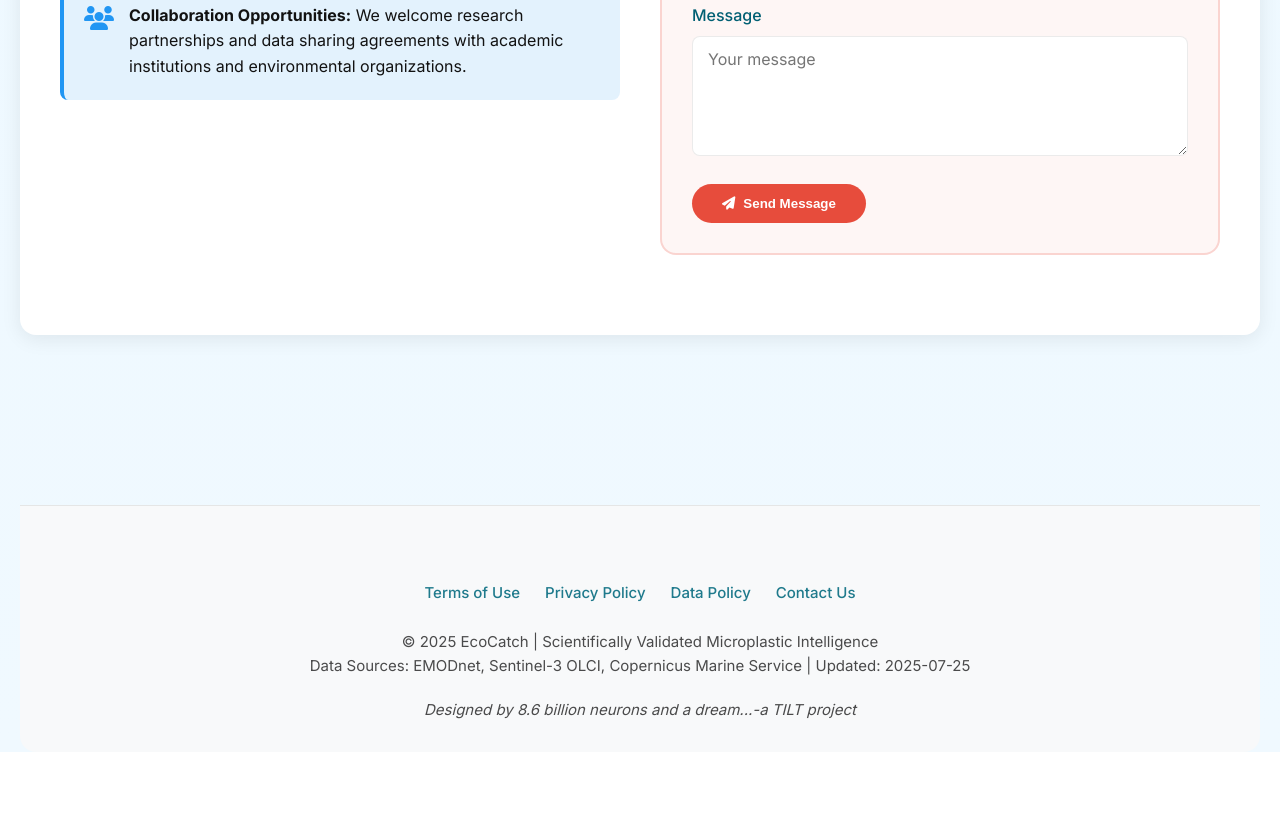
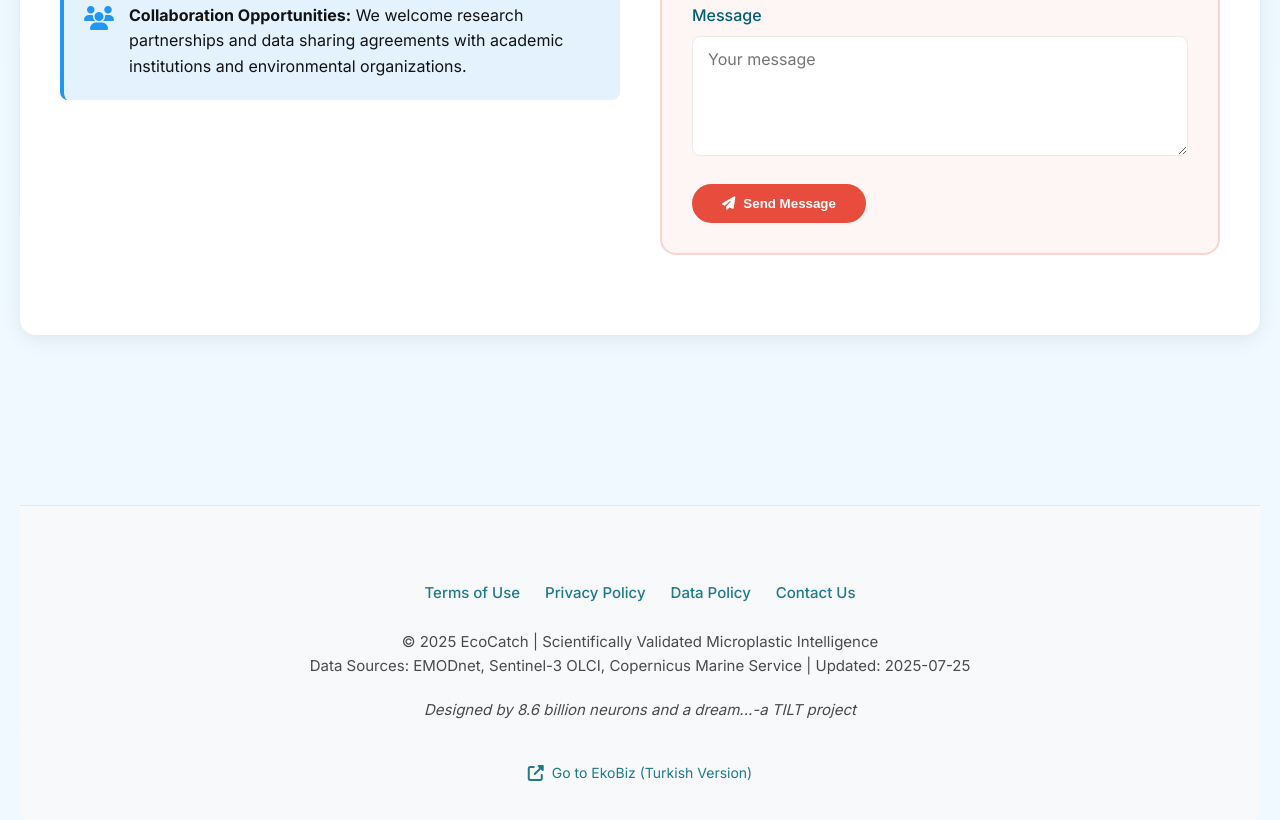
Before and after one commit to elizyasandikcii/EcoCatch, a plain HTML site: page index.html in a window 1280 px wide. Shown: the part 8166-8986 px from the top of the page. Before the commit the page ends 8918 px from the top, so only its background shows below. Drawn offline with nearby package versions, Linux system fonts and the light colour scheme.

Commit message:
Update index.html

```diff
--- a/index.html
+++ b/index.html
@@ -912,6 +912,28 @@
             color: var(--ocean-teal);
         }
 
+        /* ADDED: EkoBiz link style */
+        .ekobiz-link {
+            margin-top: 30px;
+            padding: 10px;
+            font-size: 14px;
+            color: var(--ocean-blue);
+            text-decoration: none;
+            display: inline-flex;
+            align-items: center;
+            gap: 8px;
+            transition: all 0.3s;
+        }
+
+        .ekobiz-link:hover {
+            color: var(--ocean-teal);
+            transform: translateY(-2px);
+        }
+
+        .ekobiz-link i {
+            font-size: 16px;
+        }
+
         @media (max-width: 1200px) {
             .correlation-grid, .contact-grid {
                 grid-template-columns: 1fr;
@@ -1484,6 +1506,12 @@
             <p>© 2025 EcoCatch | Scientifically Validated Microplastic Intelligence</p>
             <p>Data Sources: EMODnet, Sentinel-3 OLCI, Copernicus Marine Service | Updated: 2025-07-25</p>
             <p style="margin-top: 20px; font-style: italic;">Designed by 8.6 billion neurons and a dream...-a TILT project</p>
+
+            <!-- ADDED: EkoBiz link at the very bottom -->
+            <a href="ekobizindex.html" class="ekobiz-link">
+                <i class="fas fa-external-link-alt"></i>
+                Go to EkoBiz (Turkish Version)
+            </a>
         </div>
     </div>
 
```
